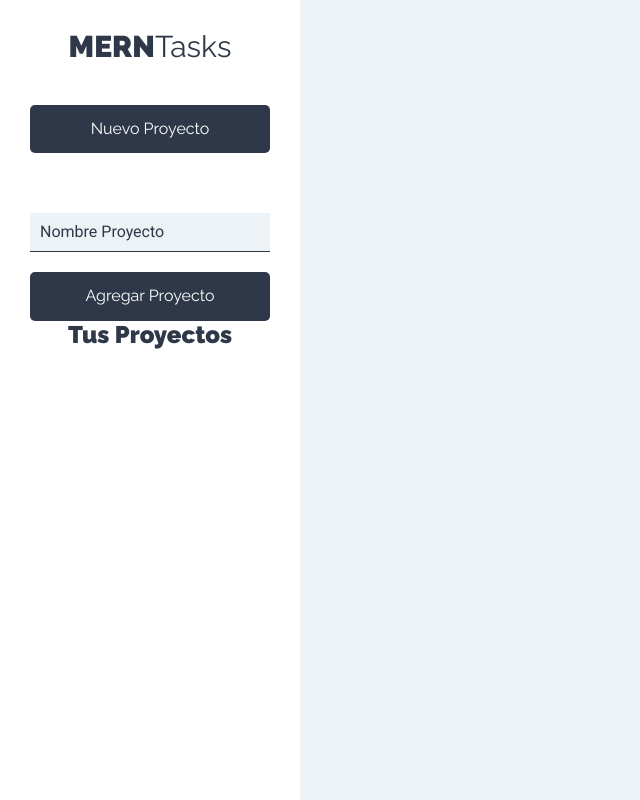
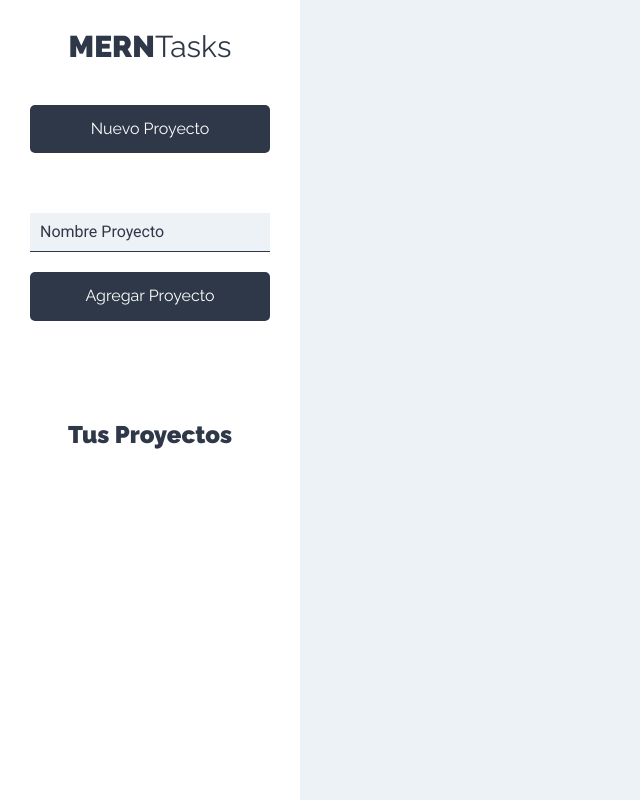
Before and after one commit to javierc22/mern-tasks-client, a React (Create React App) app: page /proyectos in a window 1280 px wide. Shown: the whole page, without its empty margins (0-640 px from the left). Built offline with nearby package versions, Linux system fonts and the light colour scheme.

Commit message:
FIX estilo CSS

```diff
--- a/src/index.css
+++ b/src/index.css
@@ -121,7 +121,7 @@ aside  {
 .j-form-new-proyect .j-input-text::placeholder{
   color: var(--grey2);
 }
-.j-proyect {
+.j-proyects {
   margin-top: 10rem;
 }
 .j-list-proyect li {
```
